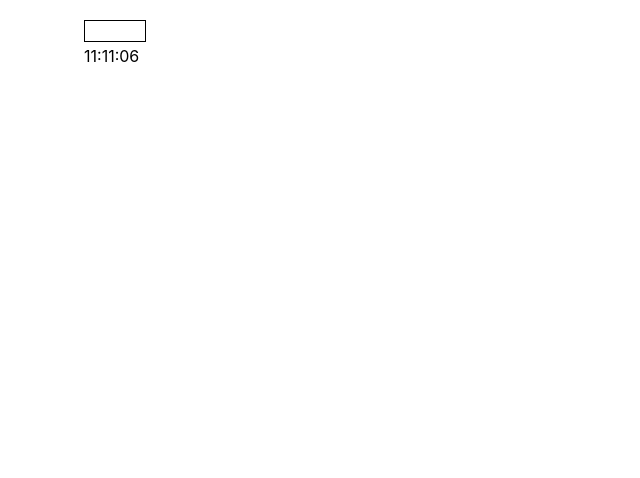
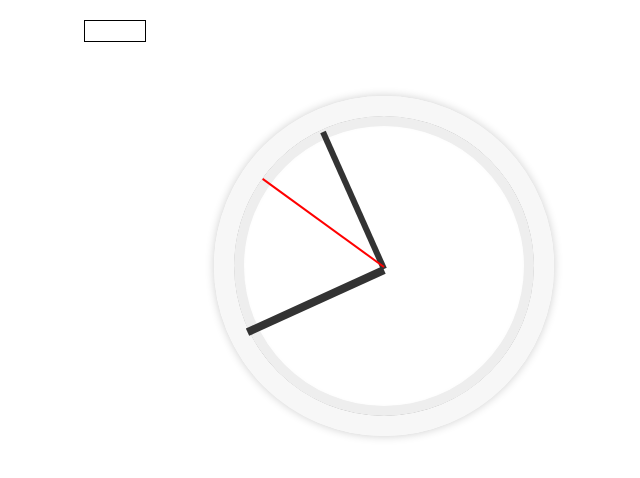
Before and after one commit to alik-avizha/projects_podrobno, a React (Create React App) app: page / in a window 1280 px wide. Shown: the top 478 px of the page, without its empty margins (256-896 px from the left). Built offline with nearby package versions, Linux system fonts and the light colour scheme.

Commit message:
work with setInterval

```diff
--- a/src/components/Clock/CLock.tsx
+++ b/src/components/Clock/CLock.tsx
@@ -1,6 +1,7 @@
 import React, {useEffect, useState} from 'react'
+import classes from "./Clock.module.css";
 
-type PropsType = {
+/*type PropsType = {
 
 }
 
@@ -31,4 +32,41 @@ export const Clock: React.FC<PropsType> = (props) => {
             <span>{get2digitsString(date.getSeconds())}</span>
         </div>
     )
-}
+}*/
+
+const get2digitsString = (num: number) => num < 10 ? "0" + num : num
+
+export const Clock = () => {
+    const [time, setTime] = useState(new Date());
+
+    useEffect(() => {
+        const interval = setInterval(() => {
+            setTime(new Date());
+        }, 1000);
+        return () => clearInterval(interval);
+    }, []);
+
+    const seconds = time.getSeconds();
+    const minutes = time.getMinutes();
+    const hours = time.getHours();
+
+    const secondsStyle = {
+        transform: `rotate(${seconds * 6}deg)`,
+    };
+
+    const minutesStyle = {
+        transform: `rotate(${minutes * 6}deg)`,
+    };
+
+    const hoursStyle = {
+        transform: `rotate(${hours * 30 + minutes / 2}deg)`,
+    };
+
+    return (
+        <div className={classes.clock}>
+            <div className={`${classes.hand} ${classes.hourHand}`} style={hoursStyle} />
+            <div className={`${classes.hand} ${classes.minuteHand}`} style={minutesStyle} />
+            <div className={`${classes.hand} ${classes.secondHand}`} style={secondsStyle} />
+        </div>
+    );
+};
--- /dev/null
+++ b/src/components/Clock/Clock.module.css
@@ -0,0 +1,43 @@
+.clock {
+    width: 300px;
+    height: 300px;
+    border-radius: 50%;
+    margin: 50px auto;
+    position: relative;
+    border: 20px solid #f7f7f7;
+    box-shadow: inset 0 0 0 10px #eee, inset 0 0 10px black, 0 0 10px rgba(0, 0, 0, 0.2);
+}
+
+.hand {
+    width: 50%;
+    height: 6px;
+    background: black;
+    position: absolute;
+    top: 50%;
+    transform-origin: 100%;
+    transform: rotate(90deg);
+    transition: all 0.05s;
+    transition-timing-function: cubic-bezier(0.1, 2.7, 0.58, 1);
+}
+
+.hourHand {
+    width: 50%;
+    height: 8px;
+    background: #333;
+    z-index: 10;
+    transform-origin: 100%;
+}
+
+.minuteHand {
+    width: 50%;
+    height: 6px;
+    background: #333;
+    z-index: 20;
+}
+
+.secondHand {
+    width: 50%;
+    height: 2px;
+    background: red;
+    z-index: 30;
+}
```
